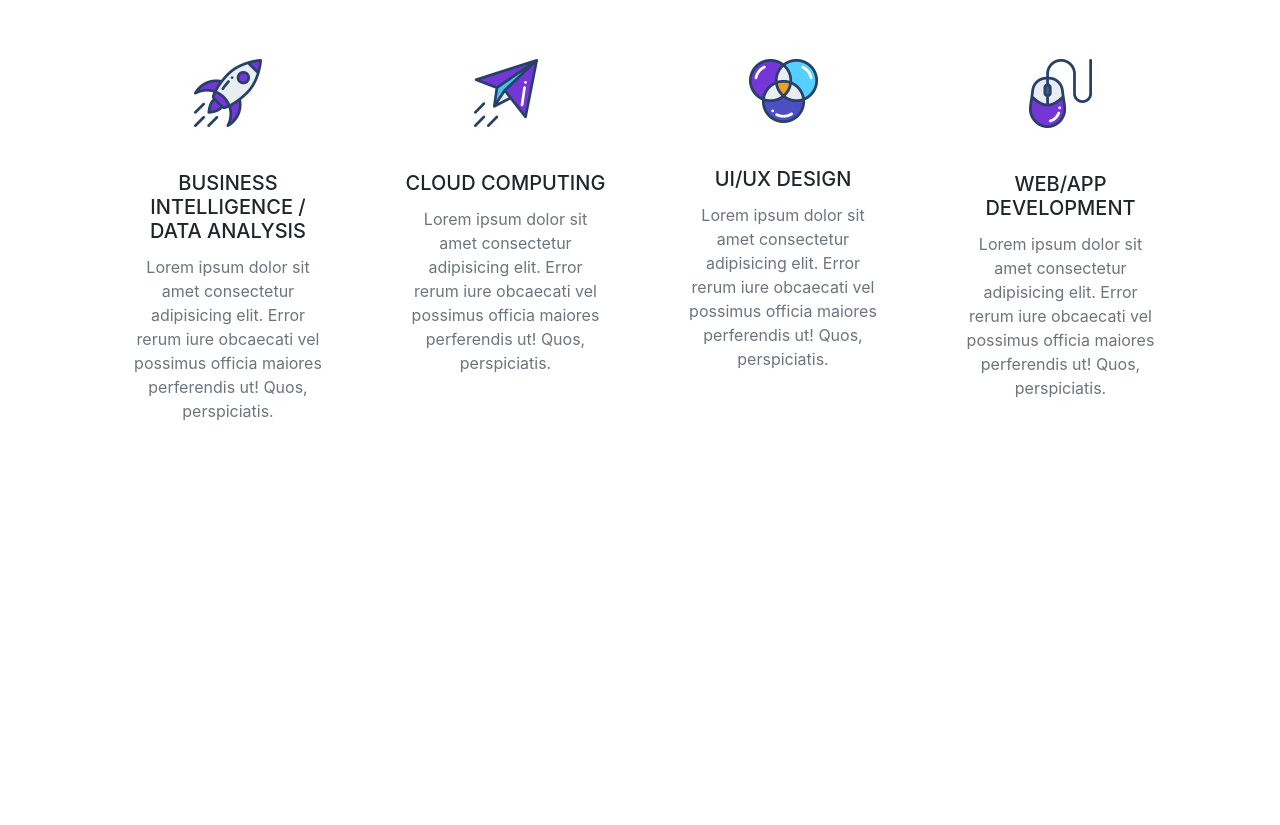
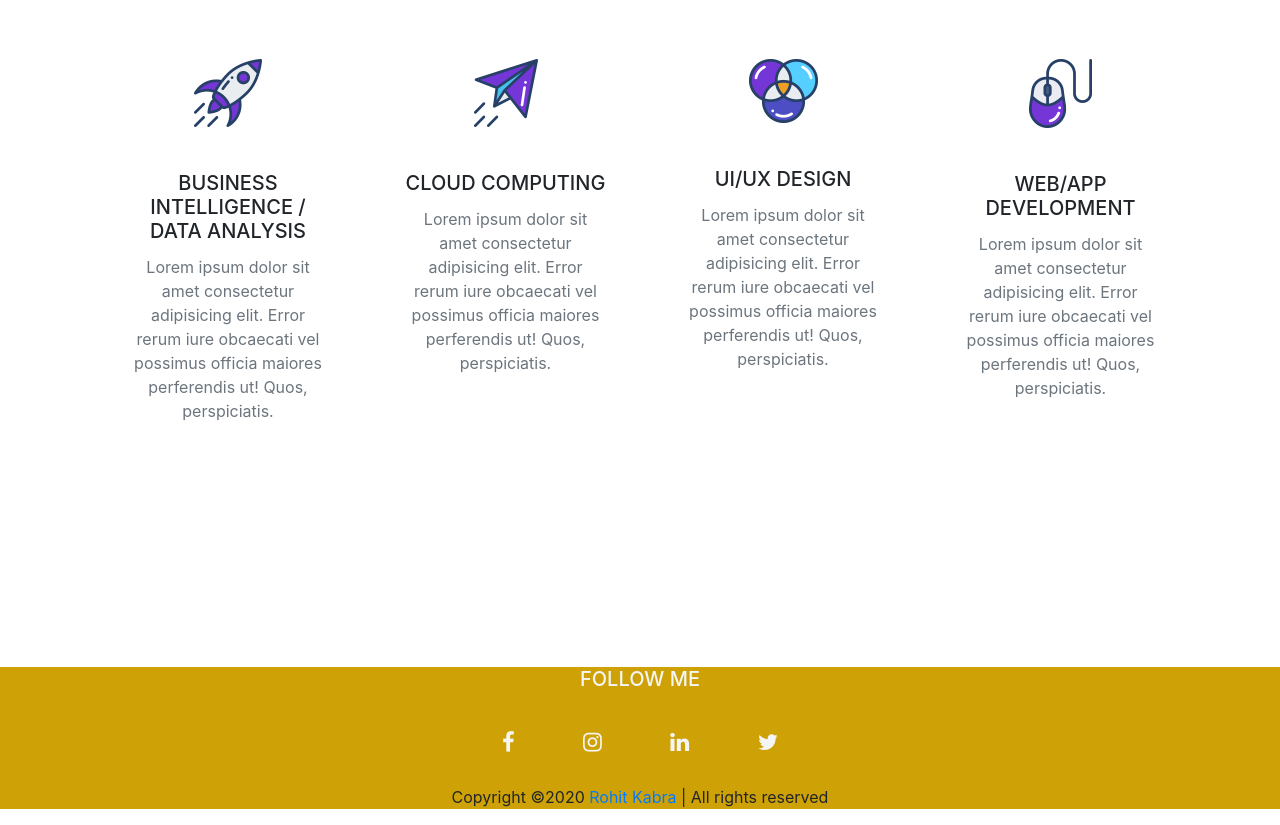
Before and after one commit to rohit131991/My_Portfolio, a plain HTML site: page index.html in a window 1280 px wide. Shown: the part 960-1785 px from the top of the page. Before the commit the page ends 1627 px from the top, so only its background shows below. Drawn offline with nearby package versions, Linux system fonts and the light colour scheme; a web font is replaced by a local one.

Commit message:
Footer added

```diff
--- a/css/style.css
+++ b/css/style.css
@@ -107,9 +107,33 @@ height: 100%;
 }
 
 .site-main > .expertise-area .expertise:hover{
-    box-shadow: black;
-    transform: scale(1.2);
     background: rgb(206,162,6);
     color: whitesmoke;
 }
 /*end expertise area*/
+
+/* Footer Area */
+
+footer.footer-area{
+    padding: 0px 0;
+    background: rgb(206,162,6);
+}
+
+footer.footer-area .social h5{
+    font-style: normal;
+    color: whitesmoke;
+
+}
+
+footer.footer-area .social a > i{
+    font-size:22px;
+    padding: 2rem;
+    color: whitesmoke;
+}
+
+footer.footer-area .social a:hover > i{
+    color: var(--primary-color);
+}
+
+
+/* End Footer */
--- a/index.html
+++ b/index.html
@@ -160,10 +160,8 @@
                 </div>
             </div>
         </section>
+ <!--End expertise-->
 
-
-
-        <!--End expertise-->
 
 
 
@@ -172,6 +170,25 @@
 
 </main>
 <!-- end main body-->
+
+<footer class="footer-area">
+    <div class="container">
+
+            <div class="social text-center">
+                <h5 class="text-uppercase">Follow me</h5>
+                <a href="#"><i class="fa fa-facebook"></i></a>
+                <a href="#"><i class="fa fa-instagram"></i></a>
+                <a href="#"><i class="fa fa-linkedin"></i></a>
+                <a href="#"><i class="fa fa-twitter"></i></a>
+            </div>
+            <div class="copyrights text-center">
+                <p class="para">
+                    Copyright ©2020 <a href="#">Rohit Kabra</a> | All rights reserved
+                </p>
+            </div>
+        </div>
+    </div>
+</footer>
 
 
 
@@ -182,5 +199,17 @@
 
     <!-- Bootstrap.js file-->
     <script src="./js/bootstrap.min.js"></script>
+
+    <!--  isotope js library  -->
+    <script src="./vendor/isotope/isotope.min.js"></script>
+
+    <!--  Magnific popup script file  -->
+    <script src="./vendor/Magnific-Popup/dist/jquery.magnific-popup.min.js"></script>
+
+    <!--  Owl-carousel js file  -->
+    <script src="./vendor/owl-carousel/js/owl.carousel.min.js"></script>
+
+    <!--  custom js file  -->
+    <script src="./js/main.js"></script>
 </body>
 </html>
```
